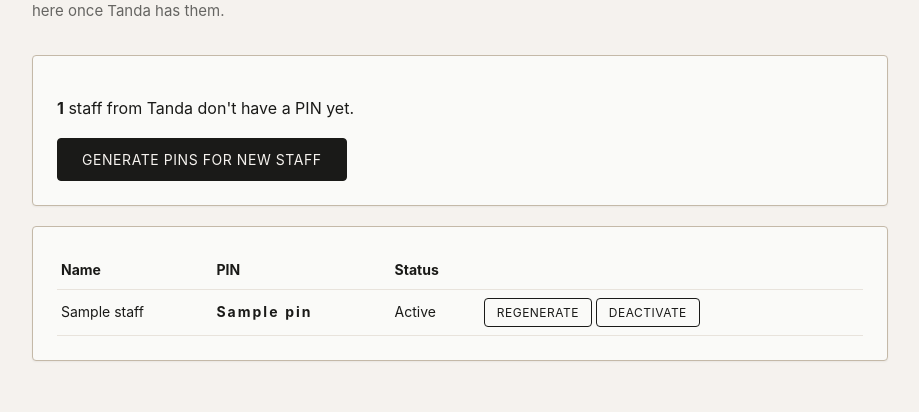
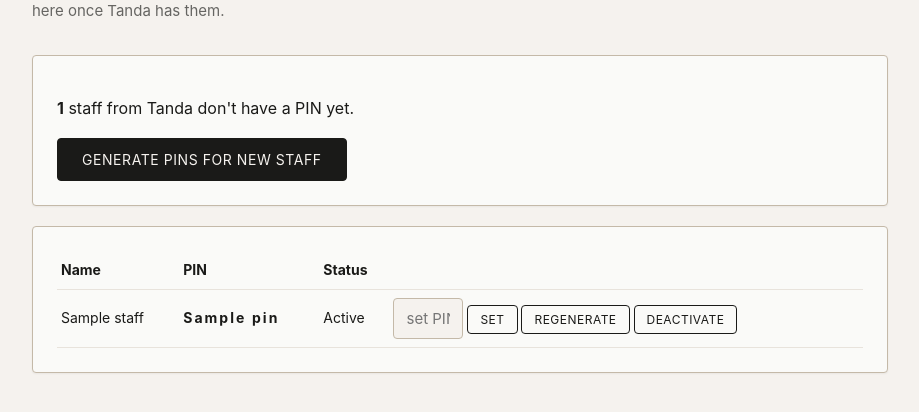
Before and after one commit to joeldinatale0/qtrkitchen, a Node project: template views/kitchen-staff-pins.ejs in a window 1280 px wide. Shown: the part 228-640 px from the top of the page, without its empty margins (180-1099 px from the left). Run offline with Node 20 templates, Linux system fonts and the light colour scheme; the template is opened without the code that fills it: most values are stand-ins (such as "Sample title", 1, 10 or a date in 2020); some libraries are stand-ins or nearby versions.

Commit message:
Add ability to set a custom staff PIN (not just random regenerate)
Co-Authored-By: Claude Sonnet 5 <noreply@anthropic.com>

```diff
--- a/server.js
+++ b/server.js
@@ -1349,7 +1349,13 @@ app.get("/kitchen/admin/staff-pins", requireAuth, requireRole("kitchen"), async
 
   const newCount = staff.filter((s) => !s.pinRow).length;
 
-  res.render("kitchen-staff-pins", { staff, tandaError, newCount, saved: req.query.saved === "1" });
+  res.render("kitchen-staff-pins", {
+    staff,
+    tandaError,
+    newCount,
+    saved: req.query.saved === "1",
+    error: req.query.error || null,
+  });
 });
 
 app.post("/kitchen/admin/staff-pins/sync", requireAuth, requireRole("kitchen"), async (req, res) => {
@@ -1367,6 +1373,21 @@ app.post("/kitchen/admin/staff-pins/sync", requireAuth, requireRole("kitchen"),
 
 app.post("/kitchen/admin/staff-pins/:id/regenerate", requireAuth, requireRole("kitchen"), (req, res) => {
   db.prepare("UPDATE staff_pins SET pin = ? WHERE id = ?").run(generateUniquePin(), req.params.id);
+  res.redirect("/kitchen/admin/staff-pins?saved=1");
+});
+
+app.post("/kitchen/admin/staff-pins/:id/set", requireAuth, requireRole("kitchen"), (req, res) => {
+  const pin = (req.body.pin || "").trim();
+  if (!/^\d{4}$/.test(pin)) {
+    return res.redirect("/kitchen/admin/staff-pins?error=" + encodeURIComponent("PIN must be exactly 4 digits."));
+  }
+  const taken = db.prepare("SELECT name FROM staff_pins WHERE pin = ? AND id != ?").get(pin, req.params.id);
+  if (taken) {
+    return res.redirect(
+      "/kitchen/admin/staff-pins?error=" + encodeURIComponent(`${pin} is already ${taken.name}'s PIN.`)
+    );
+  }
+  db.prepare("UPDATE staff_pins SET pin = ? WHERE id = ?").run(pin, req.params.id);
   res.redirect("/kitchen/admin/staff-pins?saved=1");
 });
 
--- a/views/kitchen-staff-pins.ejs
+++ b/views/kitchen-staff-pins.ejs
@@ -10,6 +10,9 @@
 
   <% if (tandaError) { %>
     <p class="error">Could not load staff from Tanda: <%= tandaError %></p>
+  <% } %>
+  <% if (typeof error !== 'undefined' && error) { %>
+    <p class="error"><%= error %></p>
   <% } %>
   <% if (saved) { %>
     <div class="success-banner">Saved.</div>
@@ -52,6 +55,10 @@
               </td>
               <td style="white-space: nowrap;">
                 <% if (s.pinRow) { %>
+                  <form method="POST" action="/kitchen/admin/staff-pins/<%= s.pinRow.id %>/set" style="display:inline;">
+                    <input type="text" name="pin" maxlength="4" inputmode="numeric" pattern="[0-9]*" placeholder="set PIN" style="width: 70px;" />
+                    <button class="btn btn-small" type="submit">Set</button>
+                  </form>
                   <form method="POST" action="/kitchen/admin/staff-pins/<%= s.pinRow.id %>/regenerate" style="display:inline;">
                     <button class="btn btn-small" type="submit" onclick="return confirm('Regenerate PIN for <%= s.name %>? Their old PIN will stop working immediately.')">Regenerate</button>
                   </form>
```
